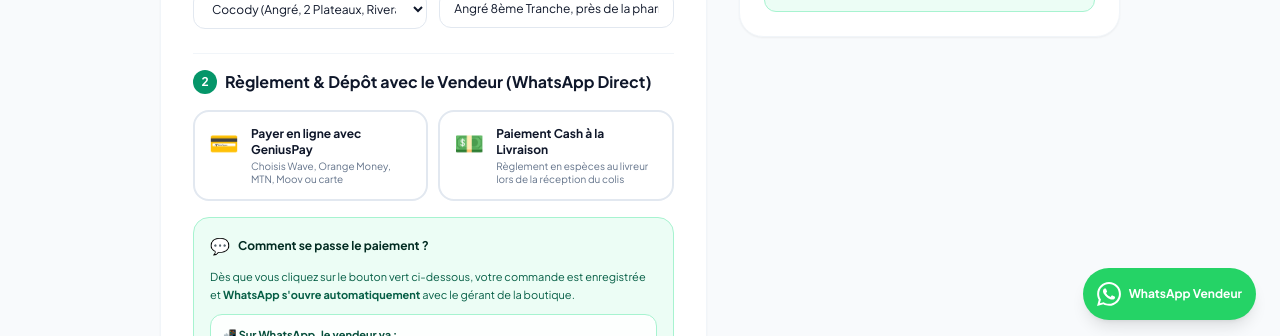
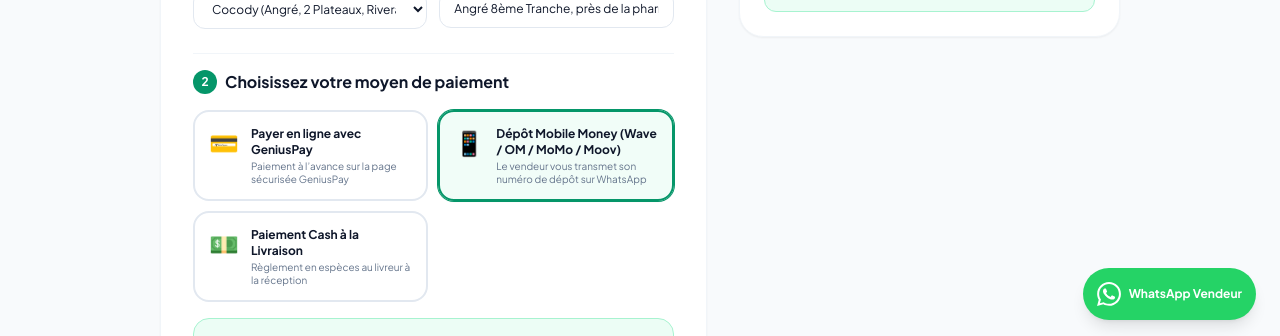
Before and after one commit to amoussouemmanuel2003-dev/vetements-shop, a Vue app in the folder frontend/: page /checkout in a window 1280 px wide. Shown: the part 456-792 px from the top of the page. Built offline with nearby package versions, Linux system fonts and the light colour scheme; no server answers.

Commit message:
Connect GeniusPay sandbox checkout

```diff
--- a/frontend/src/views/CheckoutView.vue
+++ b/frontend/src/views/CheckoutView.vue
@@ -30,16 +30,22 @@
 
 const paymentOptions = [
   {
-  id: 'GeniusPay',
-  name: 'Payer en ligne avec GeniusPay',
-  logo: '💳',
-  hint: 'Choisis Wave, Orange Money, MTN, Moov ou carte'
-},
+    id: 'GeniusPay',
+    name: 'Payer en ligne avec GeniusPay',
+    logo: '💳',
+    hint: 'Paiement à l’avance sur la page sécurisée GeniusPay'
+  },
+  {
+    id: 'Dépôt Mobile Money (Wave, Orange, MTN, Moov)',
+    name: 'Dépôt Mobile Money (Wave / OM / MoMo / Moov)',
+    logo: '📱',
+    hint: 'Le vendeur vous transmet son numéro de dépôt sur WhatsApp'
+  },
   {
     id: 'Espèces à la livraison',
     name: 'Paiement Cash à la Livraison',
     logo: '💵',
-    hint: 'Règlement en espèces au livreur lors de la réception du colis'
+    hint: 'Règlement en espèces au livreur à la réception'
   }
 ];
 
@@ -78,6 +84,11 @@
     return;
   }
 
+  if (paymentPreference.value === 'GeniusPay' && !auth.isAuthenticated) {
+    errorMessage.value = 'Connecte-toi avant de payer avec GeniusPay. Ta commande pourra ensuite être payée sur la page sécurisée.';
+    return;
+  }
+
   isProcessing.value = true;
   errorMessage.value = '';
 
@@ -109,6 +120,10 @@
       const { data } = await axios.post('/api/orders', orderPayload);
       order = data;
     } catch (apiErr) {
+      if (paymentPreference.value === 'GeniusPay') {
+        throw apiErr;
+      }
+
       console.warn('[Commande] Enregistrement en mode direct:', apiErr.response?.data?.message || apiErr.message);
       order = {
         id: `CIV-${Date.now().toString().slice(-6)}`,
@@ -142,7 +157,13 @@
     window.location.href = whatsappUrl;
   } catch (err) {
     console.error('Erreur commande:', err);
-    // Secours absolu : redirection WhatsApp directe pour ne jamais perdre une vente
+
+    if (paymentPreference.value === 'GeniusPay') {
+      errorMessage.value = err.response?.data?.message || err.message || 'Impossible de préparer le paiement GeniusPay.';
+      return;
+    }
+
+    // Secours WhatsApp réservé aux modes de paiement manuel
     const whatsappUrl = getWhatsAppUrl(null);
     currentWhatsAppUrl.value = whatsappUrl;
     cart.clearCart();
@@ -301,7 +322,7 @@
         <div class="space-y-4 pt-4 border-t border-slate-100">
           <h2 class="text-base font-bold text-slate-900 flex items-center gap-2">
             <span class="w-6 h-6 rounded-full bg-emerald-600 text-white text-xs flex items-center justify-center font-bold">2</span>
-            <span>Règlement & Dépôt avec le Vendeur (WhatsApp Direct)</span>
+            <span>Choisissez votre moyen de paiement</span>
           </h2>
 
           <div class="grid grid-cols-1 sm:grid-cols-2 gap-2.5">
@@ -325,8 +346,13 @@
             </button>
           </div>
 
+          <div v-if="paymentPreference === 'GeniusPay'" class="p-4 bg-slate-50 border border-slate-200 rounded-2xl text-xs space-y-2 text-slate-800">
+            <p class="font-bold">Paiement sécurisé avec GeniusPay</p>
+            <p>Le total de votre commande, {{ cart.totalPrice.toLocaleString('fr-FR') }} FCFA, sera transmis automatiquement. GeniusPay affichera ce montant et vous pourrez choisir le moyen de paiement pour l’essai Sandbox.</p>
+          </div>
+
           <!-- Encadré Explicatif Rassurance Dépôt WhatsApp -->
-          <div class="p-4 bg-emerald-50 border border-emerald-200 rounded-2xl text-xs space-y-2.5 text-emerald-950">
+          <div v-else class="p-4 bg-emerald-50 border border-emerald-200 rounded-2xl text-xs space-y-2.5 text-emerald-950">
             <div class="flex items-center gap-2 font-bold text-xs">
               <span class="text-base">💬</span>
               <span>Comment se passe le paiement ?</span>
@@ -347,16 +373,22 @@
           ⚠️ {{ errorMessage }}
         </p>
 
-        <!-- Gros Bouton Vert WhatsApp -->
+        <!-- Bouton de paiement adapté au mode choisi -->
         <button
           @click="handleCheckout"
           :disabled="isProcessing"
-          class="w-full bg-[#25D366] hover:bg-[#20ba59] text-white font-black py-4 rounded-2xl transition disabled:opacity-50 flex items-center justify-center gap-2.5 shadow-lg hover:shadow-xl text-sm sm:text-base cursor-pointer"
+          :class="[
+            'w-full text-white font-black py-4 rounded-2xl transition disabled:opacity-50 flex items-center justify-center gap-2.5 shadow-lg hover:shadow-xl text-sm sm:text-base cursor-pointer',
+            paymentPreference === 'GeniusPay'
+              ? 'bg-slate-900 hover:bg-slate-800'
+              : 'bg-[#25D366] hover:bg-[#20ba59]'
+          ]"
         >
-          <svg xmlns="http://www.w3.org/2000/svg" class="w-5 h-5 fill-current flex-shrink-0" viewBox="0 0 24 24">
+          <svg xmlns="http://www.w3.org/2000/svg" v-if="paymentPreference !== 'GeniusPay'" class="w-5 h-5 fill-current flex-shrink-0" viewBox="0 0 24 24">
             <path d="M.057 24l1.687-6.163c-1.041-1.804-1.588-3.849-1.587-5.946.003-6.556 5.338-11.891 11.893-11.891 3.181.001 6.167 1.24 8.413 3.488 2.245 2.248 3.481 5.236 3.48 8.414-.003 6.557-5.338 11.892-11.893 11.892-1.99-.001-3.951-.5-5.688-1.448l-6.305 1.654zm6.597-3.807c1.676.995 3.276 1.591 5.392 1.592 5.448 0 9.886-4.434 9.889-9.885.002-5.462-4.415-9.89-9.881-9.892-5.452 0-9.887 4.434-9.889 9.884-.001 2.225.651 3.891 1.746 5.634l-.999 3.648 3.742-.981zm11.387-5.464c-.074-.124-.272-.198-.57-.347-.297-.149-1.758-.868-2.031-.967-.272-.099-.47-.149-.669.149-.198.297-.768.967-.941 1.165-.173.198-.347.223-.644.074-.297-.149-1.255-.462-2.39-1.475-.883-.788-1.48-1.761-1.653-2.059-.173-.297-.018-.458.13-.606.134-.133.297-.347.446-.521.151-.172.2-.296.3-.495.099-.198.05-.372-.025-.521-.075-.148-.669-1.611-.916-2.206-.242-.579-.487-.501-.669-.51l-.57-.01c-.198 0-.52.074-.792.372s-1.04 1.016-1.04 2.479 1.065 2.876 1.213 3.074c.149.198 2.095 3.2 5.076 4.487.709.306 1.263.489 1.694.626.712.226 1.36.194 1.872.118.571-.085 1.758-.719 2.006-1.413.248-.695.248-1.29.173-1.414z"/>
           </svg>
-          <span v-if="isProcessing">Enregistrement de la commande...</span>
+          <span v-if="isProcessing">{{ paymentPreference === 'GeniusPay' ? 'Connexion à GeniusPay...' : 'Enregistrement de la commande...' }}</span>
+          <span v-else-if="paymentPreference === 'GeniusPay'">Payer maintenant sur GeniusPay ({{ cart.totalPrice.toLocaleString('fr-FR') }} FCFA) 🔒</span>
           <span v-else>Commander sur WhatsApp ({{ cart.totalPrice.toLocaleString('fr-FR') }} FCFA) 💬</span>
         </button>
       </div>
```
Also changed, not shown: 1 other file (tests, documents, lock files or other folders).
